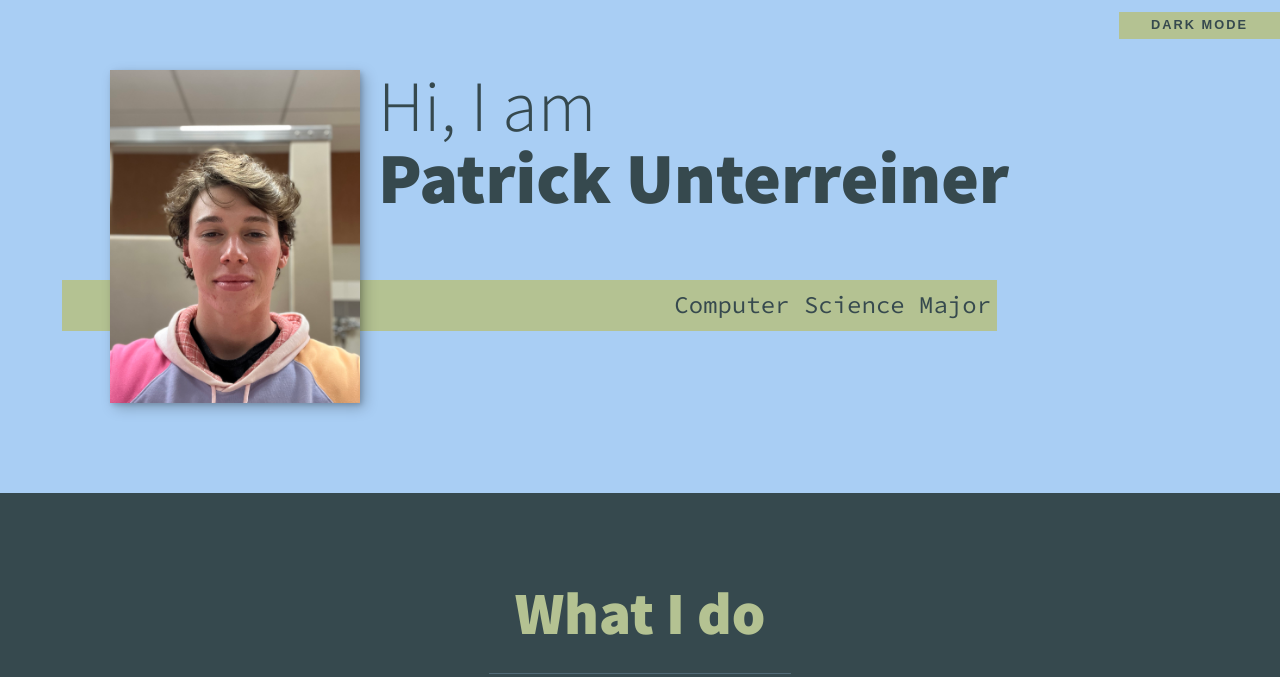
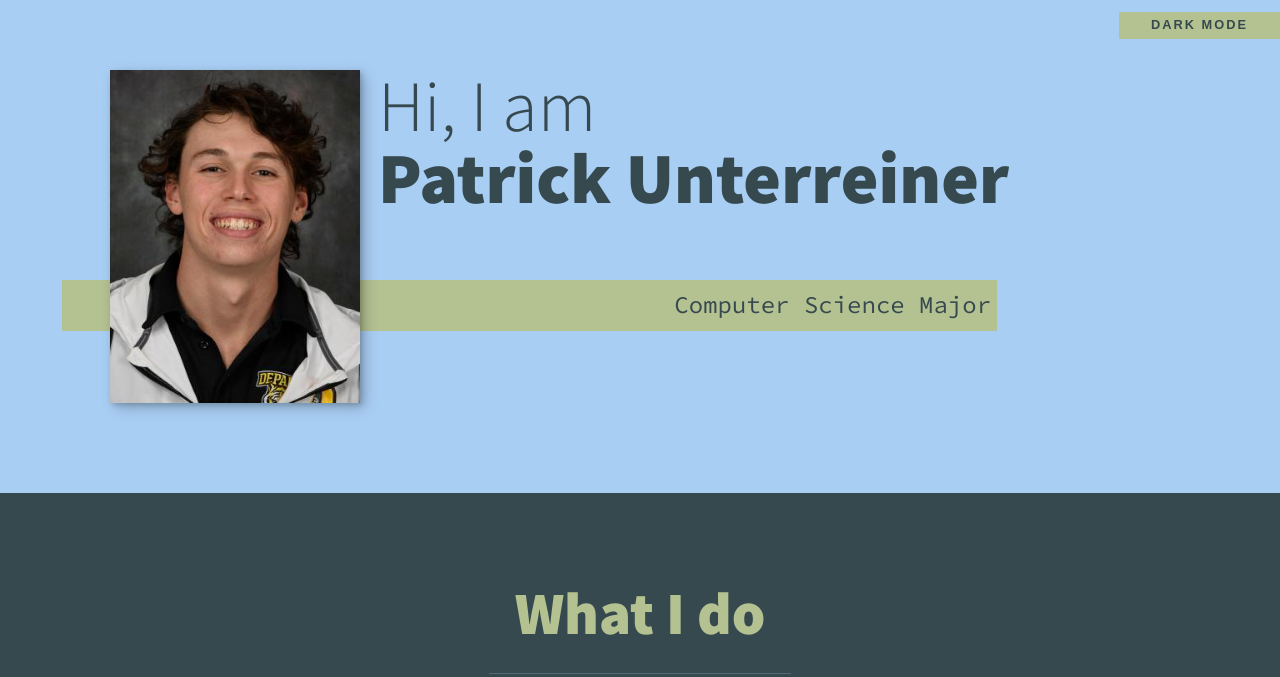
Before and after one commit to Punterreiner/portfolio, a plain HTML site: page index.html in a window 1280 px wide. Shown: the part 123-800 px from the top of the page. Drawn offline with nearby package versions, Linux system fonts and the light colour scheme.

Commit message:
pic change

```diff
--- a/index.html
+++ b/index.html
@@ -34,7 +34,7 @@
                 Hi, I am <strong>Patrick Unterreiner</strong>
             </h1>
             <p class="section__subtitle section__subtitle--intro">Computer Science Major</p>
-            <img src="images\Patricks_face.jpg" alt="a picture of Patrick Unterreiner smiling" class="intro__img">
+            <img src="images\Patricks Face.png" alt="a picture of Patrick Unterreiner smiling" class="intro__img">
         </section>
 
         <!-- My services -->
```
Also changed, not shown: images/Patricks Face.png (added).
